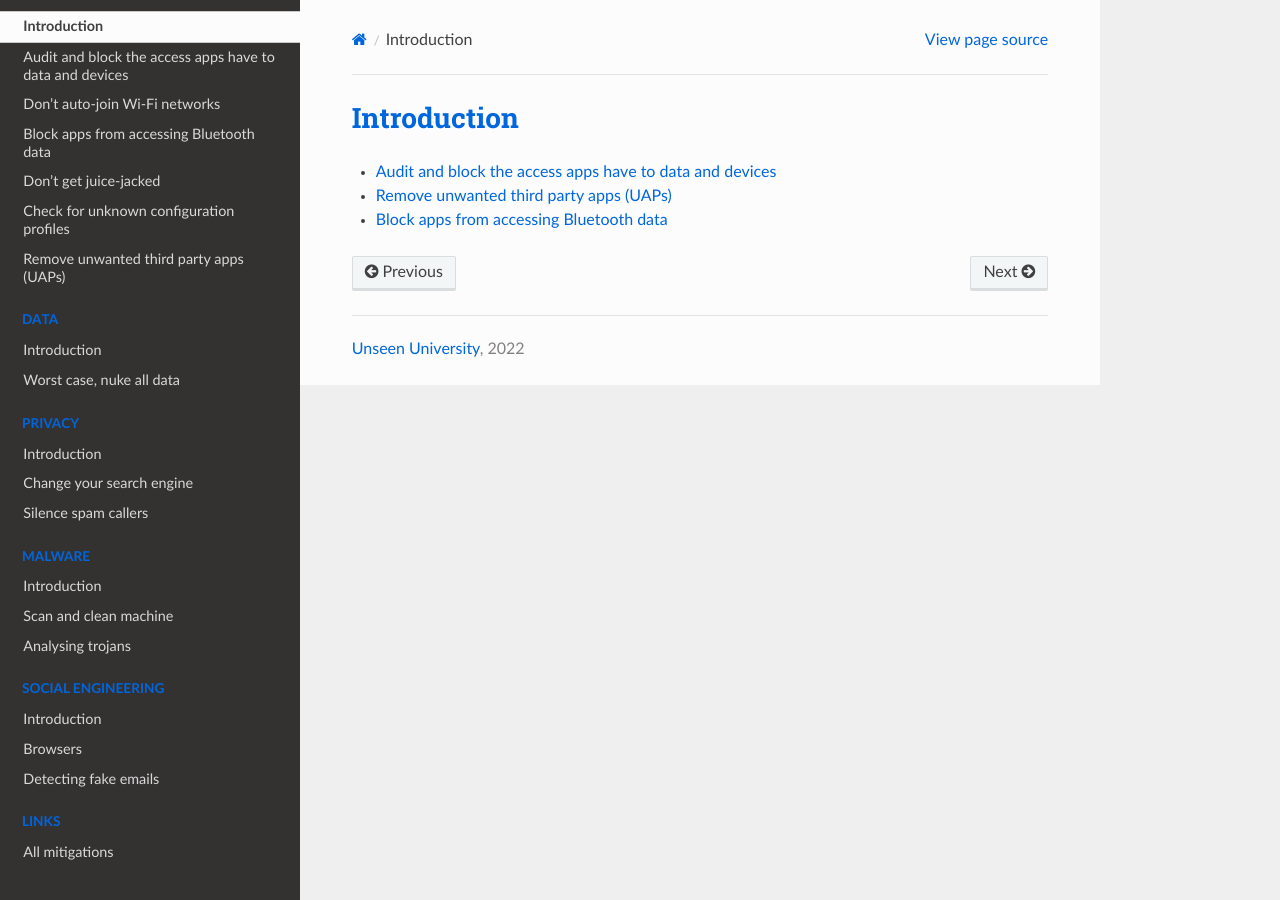
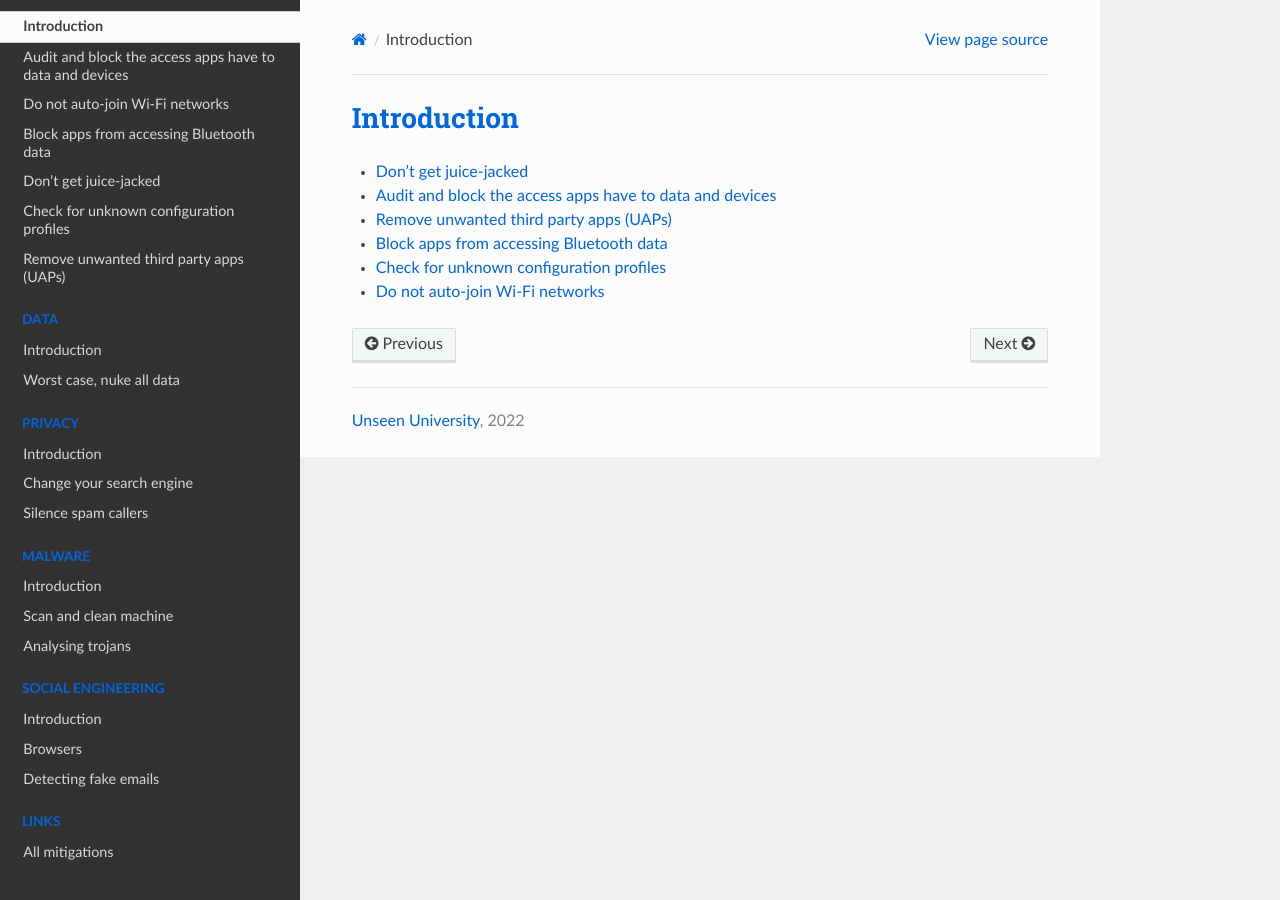
Before and after one commit to tymyrddin/blue-ios, a Sphinx documentation site: the page built from source/docs/services/README.md, in a window 1280 px wide. Built offline with Sphinx 7.4.7 and the Read the Docs theme 2.0.0, drawn with Linux system fonts in a browser that asks for light colours.

Commit message:
Version 0.1

```diff
--- a/source/docs/services/README.md
+++ b/source/docs/services/README.md
@@ -1,5 +1,8 @@
 # Introduction
 
+* [Don't get juice-jacked](juice-jack.md)
 * [Audit and block the access apps have to data and devices](audit-and-block.md)
 * [Remove unwanted third party apps (UAPs)](uap.md)
 * [Block apps from accessing Bluetooth data](bluetooth.md)
+* [Check for unknown configuration profiles](profiles.md)
+* [Do not auto-join Wi-Fi networks](autojoin.md)
--- a/source/docs/services/autojoin.md
+++ b/source/docs/services/autojoin.md
@@ -1,4 +1,4 @@
-# Don't auto-join Wi-Fi networks
+# Do not auto-join Wi-Fi networks
 
 The risk of your iPhone automatically connecting to a saved Wi-Fi location increases the chances for a
 MitM attack where an adversary tricks you into connecting to a rogue wireless access point.
```
